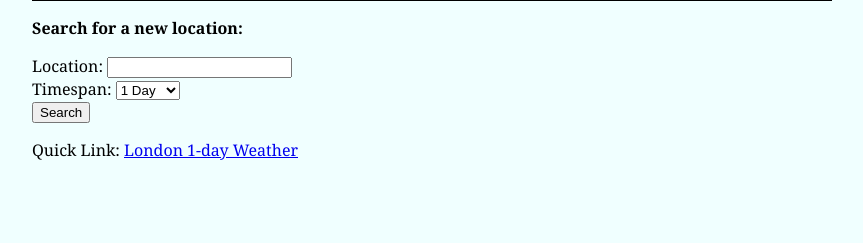
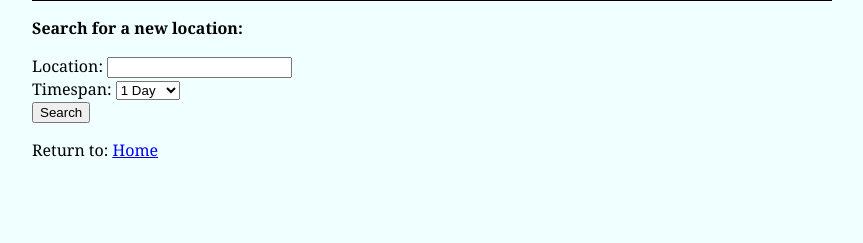
Before and after one commit to beatadunne/weather_app, a Flask app: page /5-day in a window 1280 px wide. Shown: the part 476-719 px from the top of the page, without its empty margins (208-1071 px from the left). Run offline with Flask 3, Linux system fonts and the light colour scheme; data that the repository does not hold is empty.

Commit message:
fix: neated html

```diff
--- a/templates/daily_weather.html
+++ b/templates/daily_weather.html
@@ -21,7 +21,6 @@
                 <td>{{ min_temp }}°C</td>
             </tr>
         </table>
-        <p>View <a href="{{ url_for('five_day_weather') }}"><u>Five Day Weather</u></a></p>
         <p><b>Search for a new location:</b></p>
         <form action="{{ url_for('weather_app') }}" method="post" autocomplete="on">
             <div class="search-box">
--- a/templates/five_day_weather.html
+++ b/templates/five_day_weather.html
@@ -24,7 +24,7 @@
                 <input type="submit" value="Search">
             </div>
         </form>
-        <p>Quick Link: <a href="{{ url_for('london_daily') }}"><u>London 1-day Weather</u></a></p>
+        <p>Return to: <a href="{{ url_for('weather_app') }}"><u>Home</u></a></p>
         </div>
     </body>
 </html>
```
